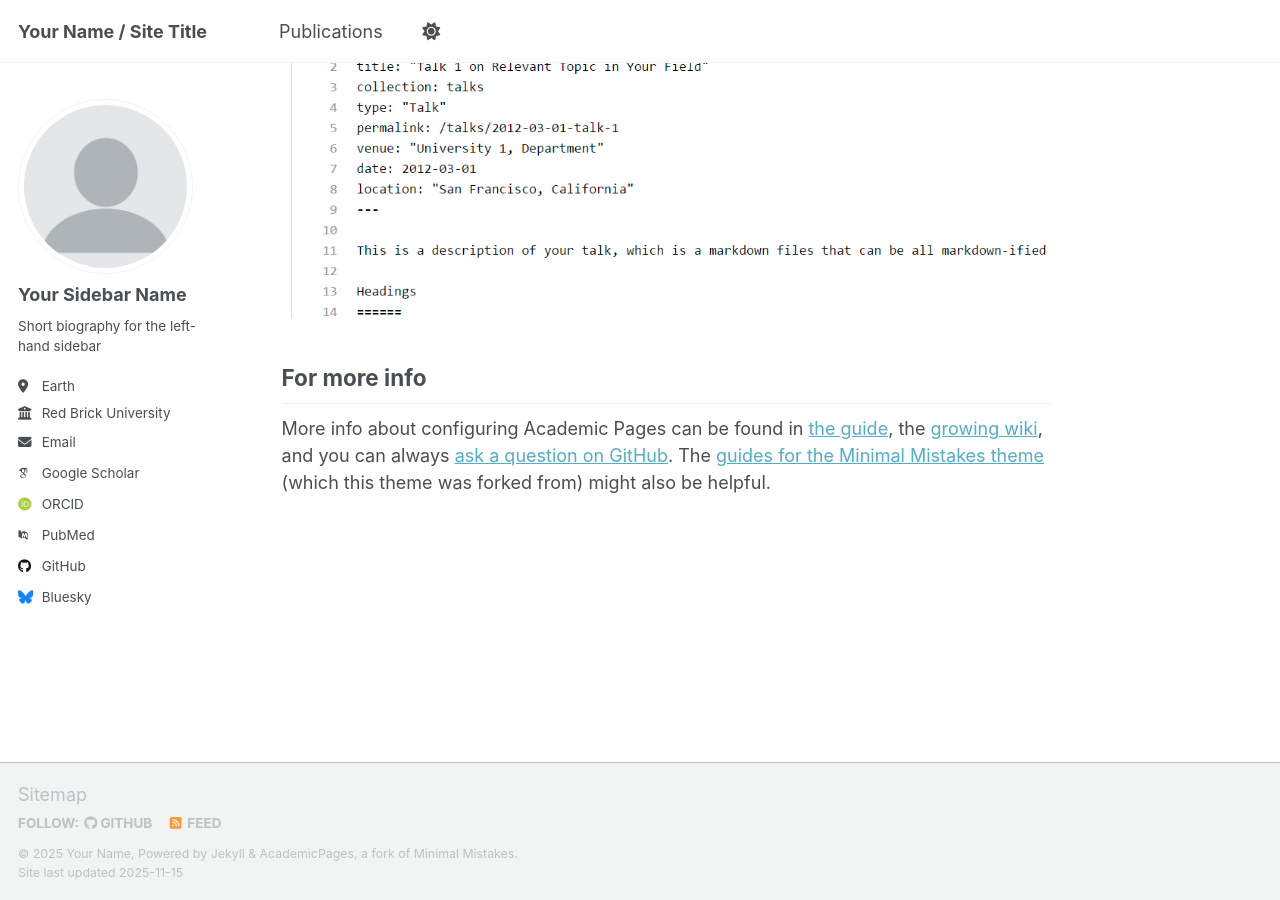
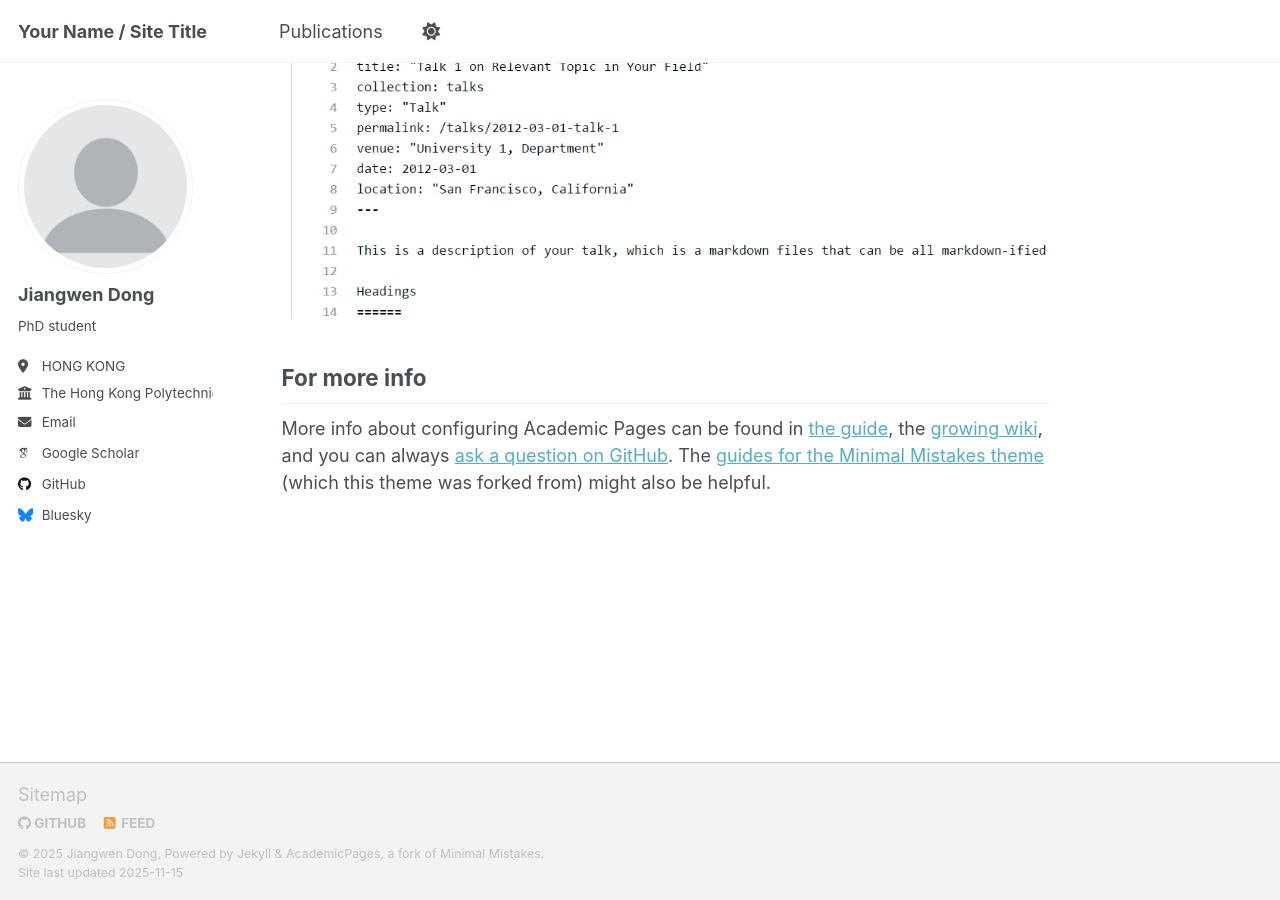
Before and after one commit to Jiangwen-Dong/Jiangwen-Dong.github.io, a Jekyll site: the page built from _pages/about.md, in a window 1280 px wide and 900 px high, scrolled down 2880 px. Built offline with Jekyll 4.4.1, drawn with Linux system fonts in a browser that asks for light colours; some web fonts are replaced; a script that is not in the unit is left out.

Commit message:
Update _config.yml

```diff
--- a/_config.yml
+++ b/_config.yml
@@ -7,13 +7,13 @@
 # server process.
 
 # Basic Site Settings
-locale                   : "en-US"
+locale                   : "HONG KONG"
 site_theme               : "default" # Currently available options are "default", "air"
 title                    : "Your Name / Site Title"
 title_separator          : "-"
-name                     : &name "Your Name"
+name                     : &name "Jiangwen Dong"
 description              : &description "Your Name's academic portfolio"   # Update this with a general description of your site, this is the default if not overridden by a page
-url                      : https://academicpages.github.io # The base hostname & protocol for your site e.g. "https://[your GitHub username].github.io",
+url                      : https://jiangwen-dong.github.io # The base hostname & protocol for your site e.g. "https://[your GitHub username].github.io",
                                                            # or if you already have some other page hosted on Github then use "https://[your GitHub username].github.io/[Your Repo Name]"
 baseurl                  : "" # the subpath of your site, e.g. "/blog"
 repository               : "academicpages/academicpages.github.io"
@@ -24,25 +24,25 @@
 author:
   # Biographic information
   avatar           : "profile.png"
-  name             : "Your Sidebar Name"
+  name             : "Jiangwen Dong"
   pronouns         : # example: "she/her"
-  bio              : "Short biography for the left-hand sidebar"
-  location         : "Earth"
-  employer         : "Red Brick University"
+  bio              : "PhD student"
+  location         : "HONG KONG"
+  employer         : "The Hong Kong Polytechnic University"
   uri              : # URL
-  email            : "none@example.org"
+  email            : "jiangwen.dong@connect.polyu.hk"
 
   # Academic websites
-  academia         : # URL
-  arxiv            : # URL - Update with the correct link to your profile
-  googlescholar    : "https://scholar.google.com/citations?user=PS_CX0AAAAAJ"
-  inspire-hep      : # URL
-  impactstory      : # URL
-  orcid            : "https://orcid.org/yourorcidurl"
-  semantic         : # URL
-  pubmed           : "https://www.ncbi.nlm.nih.gov/pubmed/?term=john+snow"
-  researchgate     : # URL
-  scopus           : # URL
+  # academia         : # URL
+  # arxiv            : # URL - Update with the correct link to your profile
+  googlescholar    : "https://scholar.google.com/citations?user=Kl-dTYAAAAAJ&hl=en&oi=ao"
+  # inspire-hep      : # URL
+  # impactstory      : # URL
+  # orcid            : "https://orcid.org/yourorcidurl"
+  # semantic         : # URL
+  # pubmed           : "https://www.ncbi.nlm.nih.gov/pubmed/?term=john+snow"
+  # researchgate     : # URL
+  # scopus           : # URL
 
   # Repositories and software development
   bitbucket        : # Username - Update with your username on the site
```
